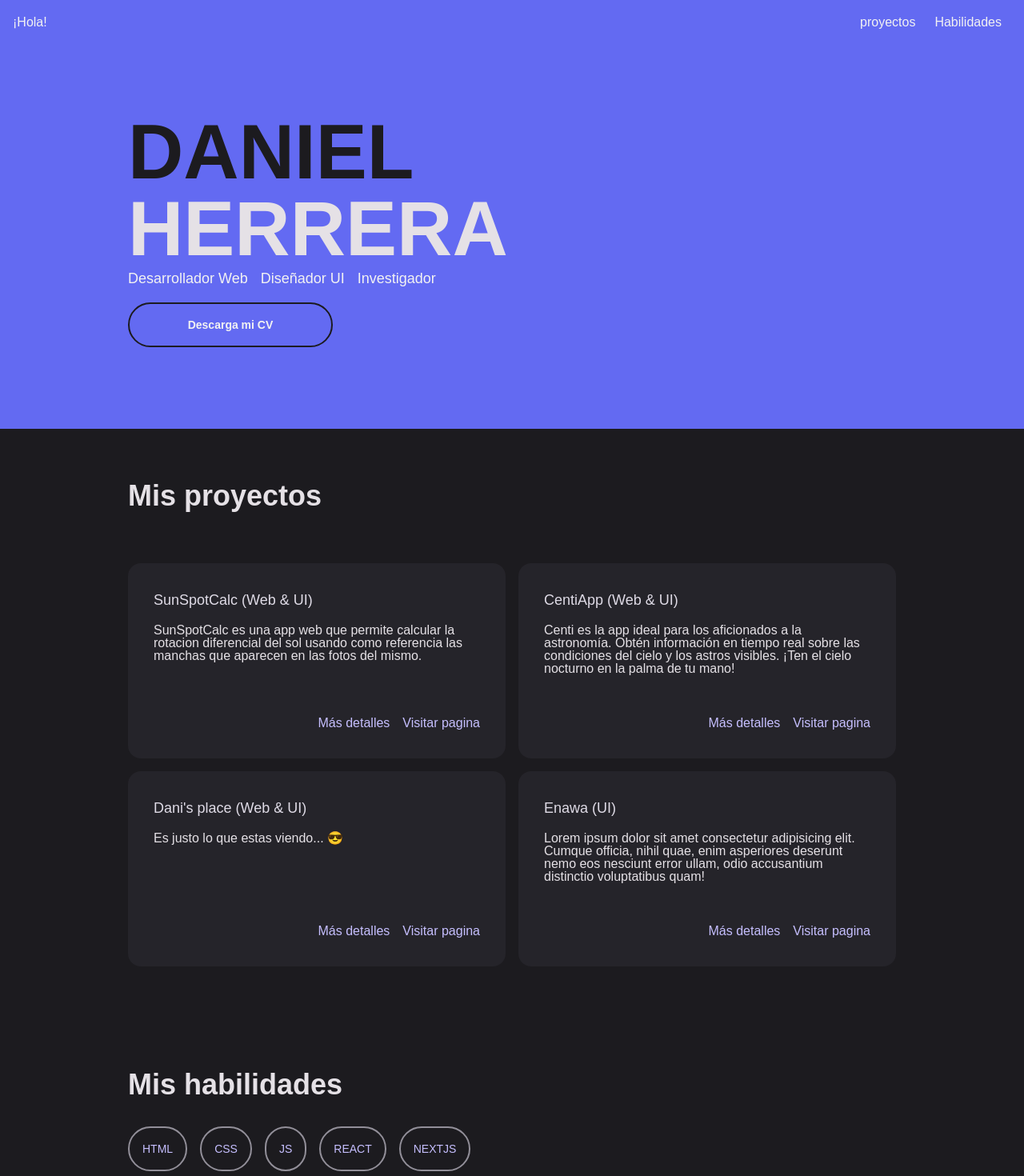
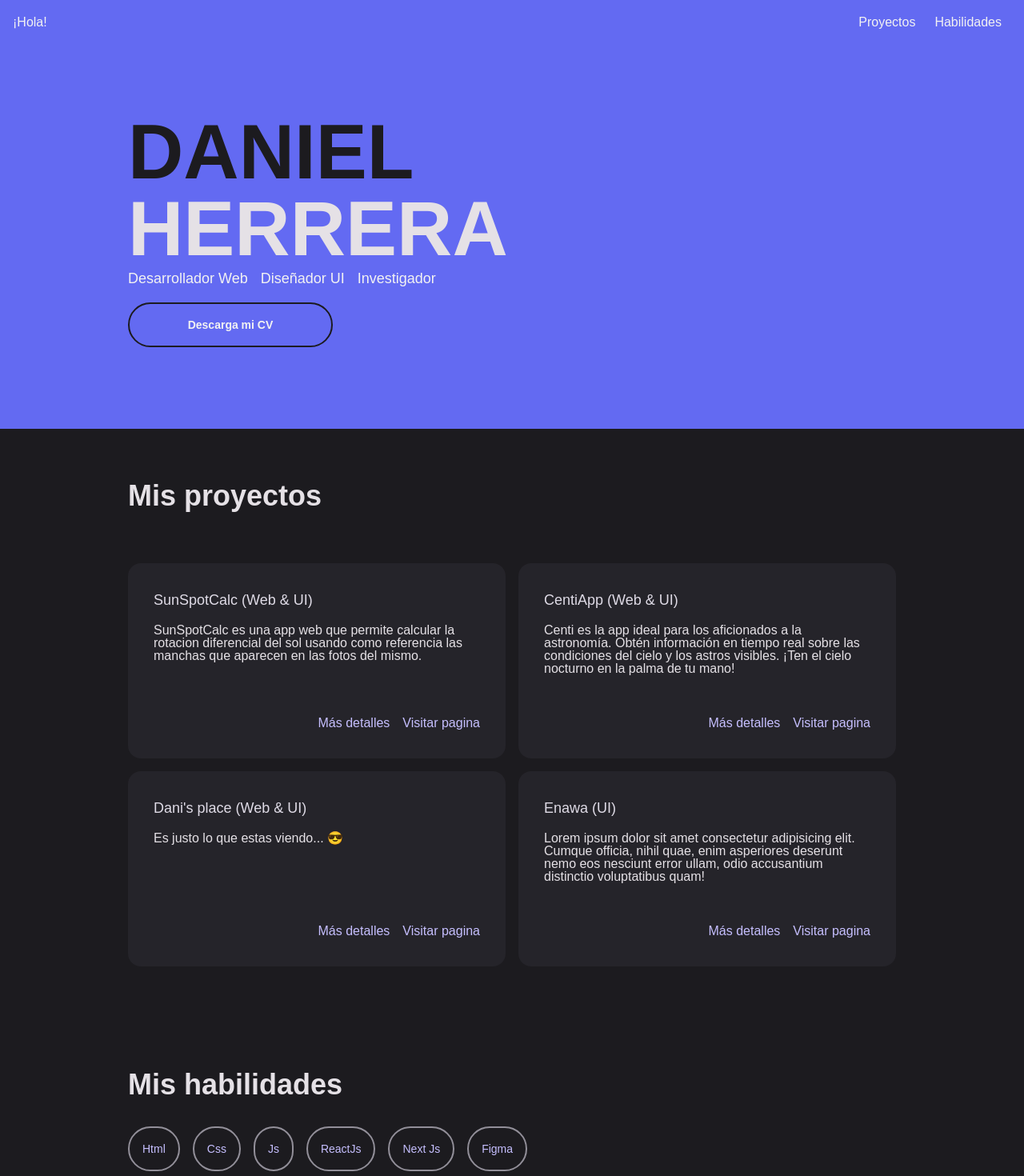
Before and after one commit to daniherreraa/Danis-Place, a Next.js app: page / in a window 1280 px wide. Shown: the top 1470 px of the page at 80% size. Built offline with nearby package versions, Linux system fonts and the light colour scheme; a web font is replaced by a local one.

Commit message:
Changes to be committed: 	modified:   app/Components/UI/MainNavbar.jsx 	modified:   app/Components/UI/ProjectCard.jsx 	modified:   app/page.jsx 	modified:   package-lock.json

```diff
--- a/app/Components/UI/MainNavbar.jsx
+++ b/app/Components/UI/MainNavbar.jsx
@@ -1,3 +1,6 @@
+'use client'
+
+import { Link as ScrollLink } from 'react-scroll'
 
 const MainNavBar = () => {
 
@@ -8,8 +11,8 @@ const MainNavBar = () => {
         </div>
         <div id="navMenuContainer" className='w-1/2 flex justify-end'>
           <ul className='flex flex-row text-bright'>
-            <li className='px-3'>proyectos</li>
-            <li className='px-3'>Habilidades</li>
+            <li className='px-3'><a href='#presentationContainer'>Proyectos</a></li>
+            <li className='px-3'><a href='#abilitiesTitle'>Habilidades</a></li>
           </ul>
         </div>
     </nav>
--- a/app/Components/UI/ProjectCard.jsx
+++ b/app/Components/UI/ProjectCard.jsx
@@ -9,30 +9,41 @@ const ProjectCard = (props) => {
     'Es justo lo que estas viendo... 😎',
     'Lorem ipsum dolor sit amet consectetur adipisicing elit. Cumque officia, nihil quae, enim asperiores deserunt nemo eos nesciunt error ullam, odio accusantium distinctio voluptatibus quam!',
   ];
+  const cardLinksArray = [
+    'https://theskylabteam.github.io/sunspotcalc/#/',
+    'https://centi-app.vercel.app',
+    'https://danis-place.vercel.app',
+    '/',
+  ];
 
   let cardTitle = '';
   let cardDescription = '';
   let detailLink = '';
+  let cardLink = '';
 
   if (props.project == 'sunspotcalc') {
     cardTitle = cardTitlesArray[0];
     cardDescription = cardDescriptionsArray[0];
     detailLink = '/sunspotcalc';
+    cardLink = cardLinksArray[0];
 
   } if (props.project == 'centi') {
     cardTitle = cardTitlesArray[1];
     cardDescription = cardDescriptionsArray[1];
-    detailLink = '/centiapp'
+    detailLink = '/centiapp';
+    cardLink = cardLinksArray[1];
 
   } if (props.project == 'danisplace') {
     cardTitle = cardTitlesArray[2];
     cardDescription = cardDescriptionsArray[2];
+    detailLink = '/danisportfolio';
+    cardLink = cardLinksArray[2];
 
   } if (props.project == 'enawa') {
     cardTitle = cardTitlesArray[3];
     cardDescription = cardDescriptionsArray[3];
-
-
+    detailLink = '/enawa';
+    cardLink = cardLinksArray[3];
   }
 
 
@@ -45,7 +56,7 @@ const ProjectCard = (props) => {
         <div className="mt-4 md:mt-8 lg:mt-4 xl:mt-8">
             <ul className="flex flex-row justify-end gap-4">
                 <li className="flex text-lightPurple text-sm xl:text-base lg:text-xs md:text-xs"><Link href={detailLink}>Más detalles</Link></li>
-                <li className="flex text-lightPurple text-sm xl:text-base lg:text-xs md:text-xs"><a href='https://theskylabteam.github.io/sunspotcalc/#/' target='_blank'>Visitar pagina</a></li>
+                <li className="flex text-lightPurple text-sm xl:text-base lg:text-xs md:text-xs"><a href={cardLink} target='_blank'>Visitar pagina</a></li>
             </ul>
         </div>
     </div>
--- a/app/page.jsx
+++ b/app/page.jsx
@@ -38,13 +38,14 @@ export default function Home() {
 
       {/* Abilities Section */}
       <div className="project-section">
-        <h2 className="project-subtitle">Mis habilidades</h2>
+        <h2 id="abilitiesTitle" className="project-subtitle">Mis habilidades</h2>
         <div className='flex flex-row gap-4 lg:gap-4 pt-8 flex-wrap'>
-          <div className="ability-button">HTML</div>
-          <div className="ability-button">CSS</div>
-          <div className="ability-button">JS</div>
-          <div className="ability-button">REACT</div>
-          <div className="ability-button">NEXTJS</div>
+          <div className="ability-button">Html</div>
+          <div className="ability-button">Css</div>
+          <div className="ability-button">Js</div>
+          <div className="ability-button">ReactJs</div>
+          <div className="ability-button">Next Js</div>
+          <div className="ability-button">Figma</div>
         </div>
       </div>
 
```
Also changed, not shown: 1 other file (tests, documents, lock files or other folders).
